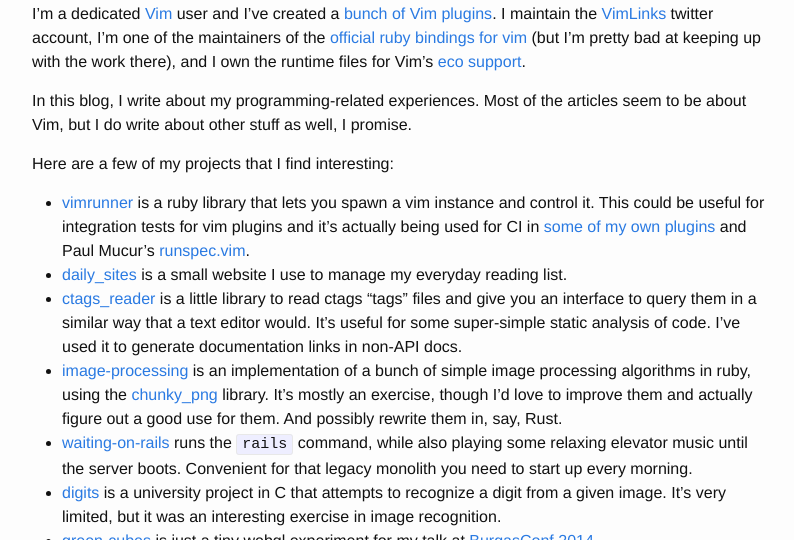
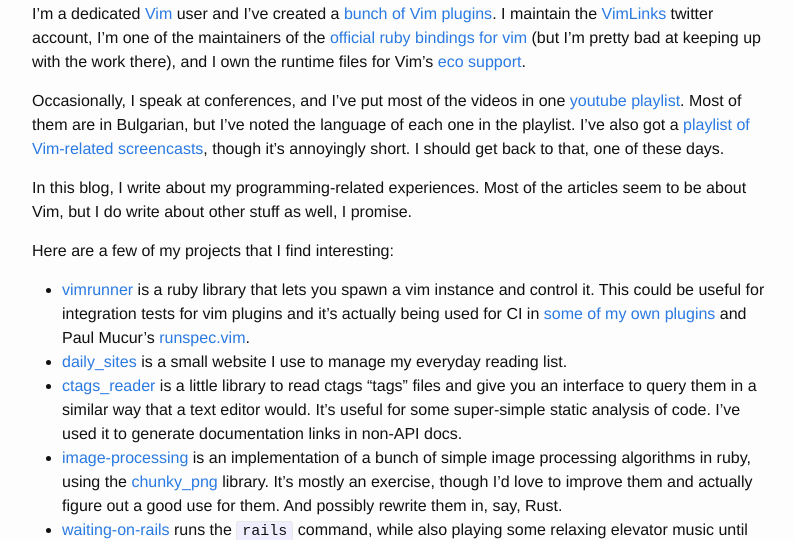
Before and after one commit to AndrewRadev/blog, a Jekyll site: the page built from about.md, in a window 1280 px wide and 900 px high, cut to the strip 360-900 px from the top of the window. Shown: the whole strip, without its empty margins (238-1032 px from the left). Built offline with Jekyll 4.4.1, drawn with Linux system fonts in a browser that asks for light colours.

Commit message:
Update about page

```diff
--- a/about.md
+++ b/about.md
@@ -11,6 +11,8 @@
 Professionally, I code mostly in [Ruby](http://ruby-lang.org), [Rails](http://rubyonrails.org/), and a bit of [Ember.js](http://emberjs.com/). In my spare time (and very non-professionally), I try to play around with all sorts of other stuff: [Image processing](https://github.com/AndrewRadev/image-processing), gamedev with Unity, [opengl and webgl](https://github.com/AndrewRadev/green-cubes), [Android](https://github.com/AndrewRadev/android_notes), [electronics](http://andrewradev.com/2012/01/08/first-steps-with-arduino/), and any fun programming-related thing that crosses my path.
 
 I'm a dedicated [Vim](http://vim.org) user and I've created a [bunch of Vim plugins](http://www.vim.org/account/profile.php?user_id=31799). I maintain the [VimLinks](https://twitter.com/vimlinks) twitter account, I'm one of the maintainers of the [official ruby bindings for vim](https://github.com/vim-ruby/vim-ruby) (but I'm pretty bad at keeping up with the work there), and I own the runtime files for Vim's [eco support](https://github.com/AndrewRadev/vim-eco).
+
+Occasionally, I speak at conferences, and I've put most of the videos in one [youtube playlist](https://www.youtube.com/playlist?list=PL_pobXkumxw7yYW0_bmPY-uk0XkwoRgtK). Most of them are in Bulgarian, but I've noted the language of each one in the playlist. I've also got a [playlist of Vim-related screencasts](https://www.youtube.com/playlist?list=PL_pobXkumxw6uu-IVW2j5LfCmjNzoIjip), though it's annoyingly short. I should get back to that, one of these days.
 
 In this blog, I write about my programming-related experiences. Most of the articles seem to be about Vim, but I do write about other stuff as well, I promise.
 
```
